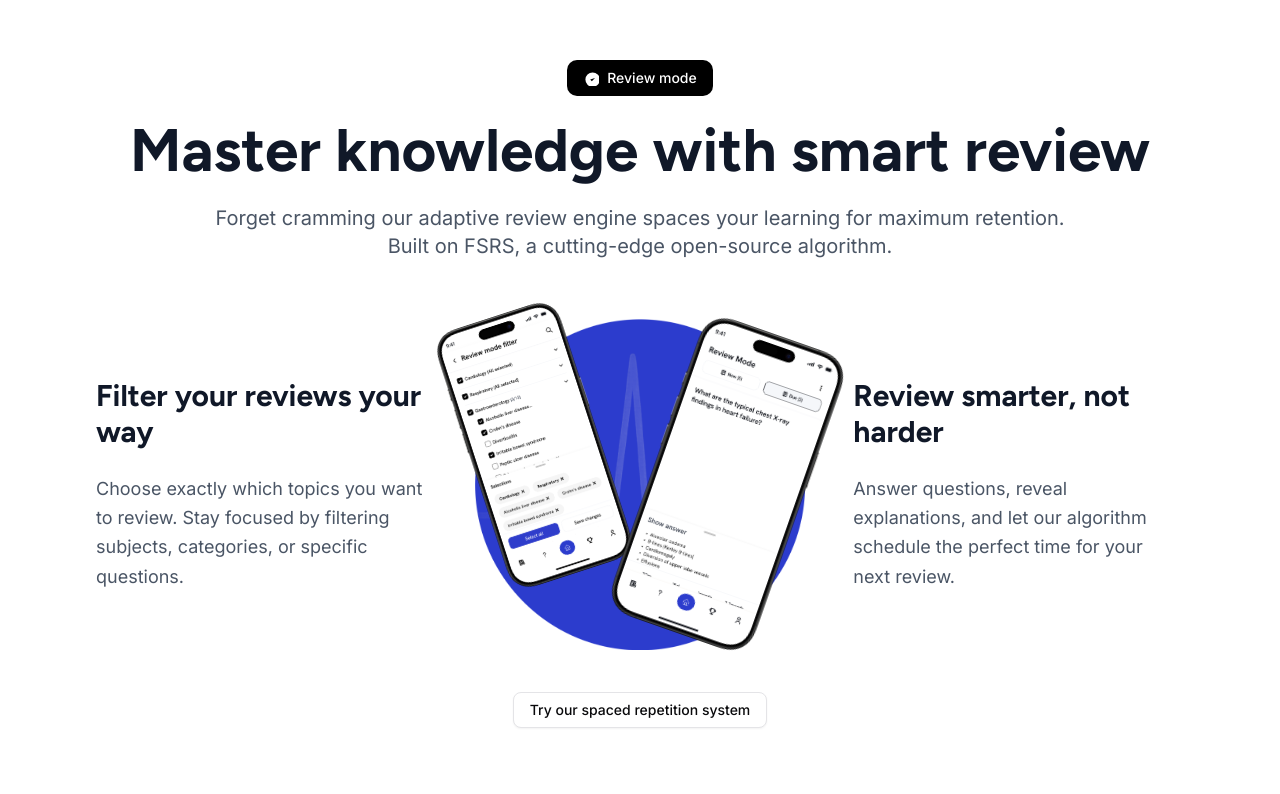
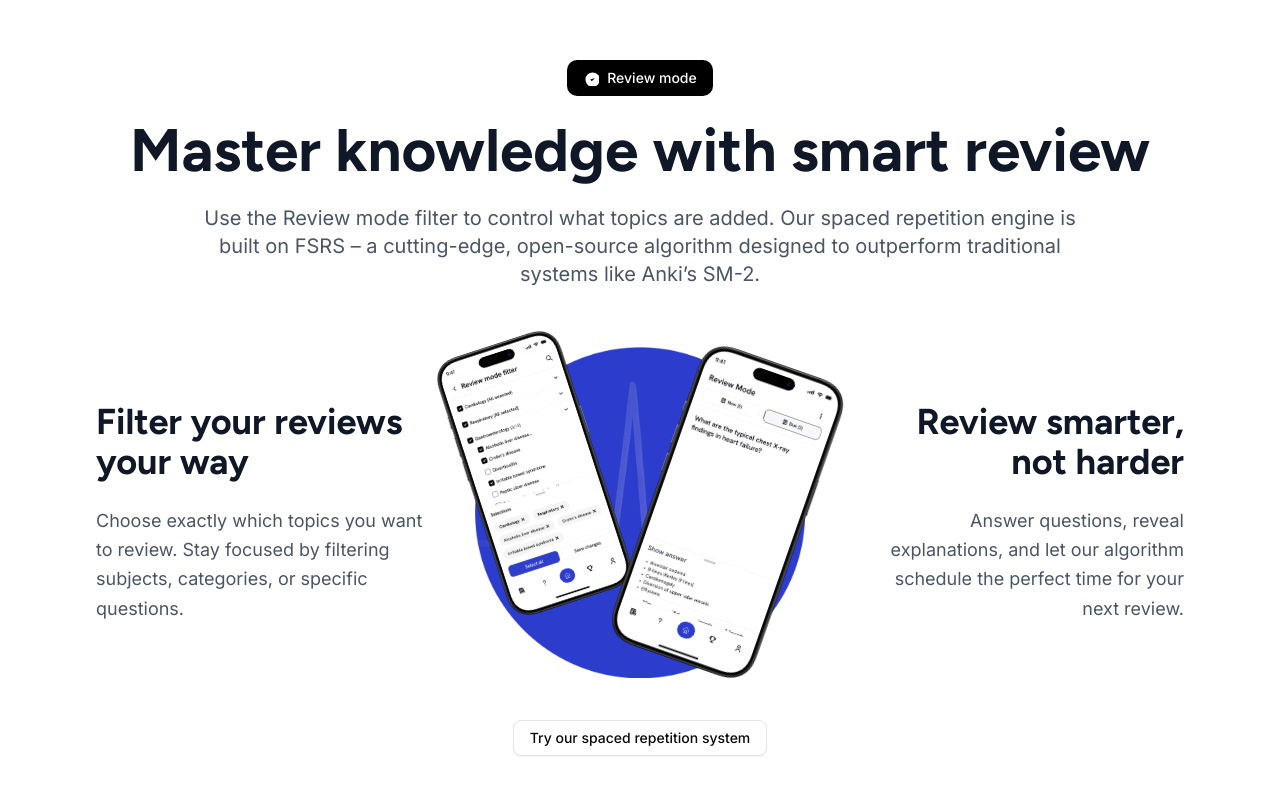
Before and after one commit to Medroyale/landing-page, a React (Vite) app: page / in a window 1280 px wide. Shown: the part 2810-3604 px from the top of the page. Built offline with nearby package versions, Linux system fonts and the light colour scheme.

Commit message:
fix: signup

```diff
--- a/package.json
+++ b/package.json
@@ -11,16 +11,17 @@
     "upgrade": "npm-check-updates -u && npm i"
   },
   "dependencies": {
+    "@emailjs/browser": "^4.4.1",
     "@radix-ui/react-accordion": "^1.2.12",
     "@radix-ui/react-navigation-menu": "^1.2.13",
     "@radix-ui/react-select": "^2.2.6",
     "@radix-ui/react-slot": "^1.2.3",
     "@tailwindcss/vite": "^4.1.11",
+    "axios": "^1.11.0",
     "class-variance-authority": "^0.7.1",
     "clsx": "^2.1.1",
     "lucide-react": "^0.539.0",
     "motion": "^12.23.12",
-    "@emailjs/browser": "^4.4.1",
     "react": "^19.1.1",
     "react-dom": "^19.1.1",
     "react-router-dom": "7.8.0",
--- a/src/components/SignupDialog.tsx
+++ b/src/components/SignupDialog.tsx
@@ -1,8 +1,9 @@
 import { ArrowUpRightIcon, X } from "lucide-react";
-import { useEffect } from "react";
+import { useEffect, useState } from "react";
 import { motion, AnimatePresence } from "motion/react";
 import { createPortal } from "react-dom";
 import { Button } from "./ui/button";
+import { sendSignUpTesting } from "@/modules/email/email";
 
 interface SignupDialogProps {
     open: boolean;
@@ -10,6 +11,10 @@ interface SignupDialogProps {
 }
 
 export default function SignupDialog({ open, onClose }: SignupDialogProps) {
+    const [email, setEmail] = useState("")
+    const [isSubmitting, setIsSubmitting] = useState(false)
+    const [serverMessage, setServerMessage] = useState<string>("")
+
     useEffect(() => {
         if (!open) return
         const handler = (e: KeyboardEvent) => {
@@ -57,9 +62,21 @@ export default function SignupDialog({ open, onClose }: SignupDialogProps) {
                             <h3 className="text-xl md:text-2xl font-semibold text-center mb-2 text-gray-900">Join the MedRoyale Public Testing</h3>
                             <p className="text-center text-sm text-gray-600 mb-5">Be the first to try new features and help us improve for UKMLA students worldwide.</p>
                             <form
-                                onSubmit={(e) => {
+                                onSubmit={async (e) => {
                                     e.preventDefault();
-                                    onClose();
+                                    if (isSubmitting) return
+                                    setIsSubmitting(true)
+                                    setServerMessage("")
+                                    try {
+                                        const res = await sendSignUpTesting({ email, message: "Public testing sign-up" })
+                                        // API returns 201 for new and 200 for duplicate, both are considered success
+                                        const msg: string = res?.message || "Successfully registered for public testing"
+                                        setServerMessage(msg)
+                                    } catch (err) {
+                                        setServerMessage("Something went wrong. Please try again.")
+                                    } finally {
+                                        setIsSubmitting(false)
+                                    }
                                 }}
                                 className="flex flex-col gap-3"
                             >
@@ -67,11 +84,19 @@ export default function SignupDialog({ open, onClose }: SignupDialogProps) {
                                     type="email"
                                     required
                                     placeholder="Email address"
+                                    value={email}
+                                    onChange={(e) => setEmail(e.target.value)}
                                     className="w-full rounded-md border border-gray-300 px-4 py-3 text-base text-gray-900 placeholder-gray-500 outline-none focus:ring-[3px] focus:ring-[#2F52DF]/30 focus:border-[#2F52DF]"
                                 />
-                                <Button type="submit" className="w-full bg-[#2F52DF] text-white hover:bg-[#2F52DF]/90">
-                                    Join the beta <ArrowUpRightIcon className="ml-2" />
+                                {serverMessage && (
+                                    <div className="text-sm text-green-700 bg-green-50 border border-green-200 rounded-md px-3 py-2">
+                                        {serverMessage}
+                                    </div>
+                                )}
+                                <Button type="submit" disabled={isSubmitting} className="w-full bg-[#2F52DF] text-white hover:bg-[#2F52DF]/90 disabled:opacity-60 disabled:cursor-not-allowed">
+                                    {isSubmitting ? "Submitting..." : (serverMessage ? "Submitted" : "Join the beta")} <ArrowUpRightIcon className="ml-2" />
                                 </Button>
+                                <p className="text-xs text-gray-500 text-center">We’ll only use your email for the public testing invitation.</p>
                             </form>
                         </div>
                     </motion.div>
--- a/src/components/SmartReview.tsx
+++ b/src/components/SmartReview.tsx
@@ -17,14 +17,14 @@ interface SmartReviewProps {
 export default function SmartReview({
     badgeText = "Review mode",
     heading = "Master knowledge with smart review",
-    description = "Forget cramming our adaptive review engine spaces your learning for maximum retention. Built on FSRS, a cutting-edge open-source algorithm.",
+    description = "Use the Review mode filter to control what topics are added. Our spaced repetition engine is built on FSRS – a cutting-edge, open-source algorithm designed to outperform traditional systems like Anki’s SM-2.",
     leftTitle = "Filter your reviews your way",
     leftDescription = "Choose exactly which topics you want to review. Stay focused by filtering subjects, categories, or specific questions.",
     rightTitle = "Review smarter, not harder",
     rightDescription = "Answer questions, reveal explanations, and let our algorithm schedule the perfect time for your next review."
 }: SmartReviewProps) {
     return (
-        <div className="relative w-full max-w-7xl mx-auto py-12">
+        <div className="relative w-full max-w-full mx-auto py-12">
             {/* Header Section */}
             <div className="text-center mb-16">
                 <div className="inline-flex items-center gap-2 bg-black text-white px-4 py-2 rounded-lg text-sm font-medium mb-6">
@@ -45,7 +45,7 @@ export default function SmartReview({
             <div className="relative grid grid-cols-1 lg:grid-cols-3 gap-12 items-center justify-center">
                 {/* Left Text */}
                 <div className="lg:col-span-1 space-y-6">
-                    <h3 className="text-2xl md:text-3xl font-bold text-gray-900">
+                    <h3 className="text-3xl md:text-4xl font-bold text-gray-900">
                         {leftTitle}
                     </h3>
                     <p className="text-gray-600 text-lg leading-relaxed">
@@ -93,10 +93,10 @@ export default function SmartReview({
 
                 {/* Right Text */}
                 <div className="lg:col-span-1 space-y-6">
-                    <h3 className="text-2xl md:text-3xl font-bold text-gray-900">
+                    <h3 className="text-3xl md:text-4xl font-bold text-gray-900 text-end">
                         {rightTitle}
                     </h3>
-                    <p className="text-gray-600 text-lg leading-relaxed">
+                    <p className="text-gray-600 text-lg leading-relaxed text-end">
                         {rightDescription}
                     </p>
                 </div>
--- /dev/null
+++ b/src/modules/email/email.ts
@@ -0,0 +1,11 @@
+import axios from "axios";
+
+export interface SignUpTesting {
+    email: string;
+    message: string;
+}
+
+export const sendSignUpTesting = async (data: SignUpTesting) => {
+    const response = await axios.post(`${import.meta.env.VITE_API_BASE_URL}/public-testing`, data);
+    return response.data;
+}
```
Also changed, not shown: 2 other files (tests, documents, lock files or other folders).
